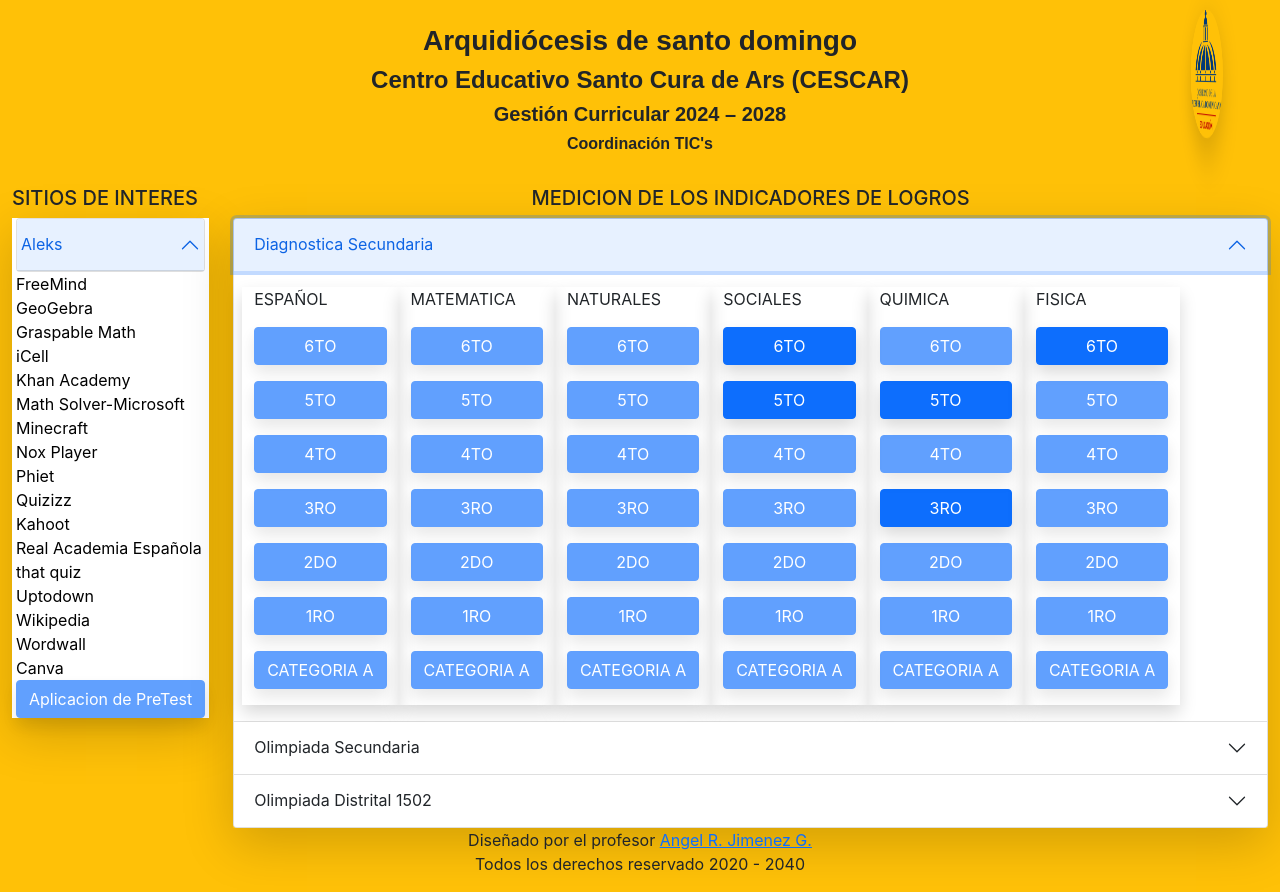
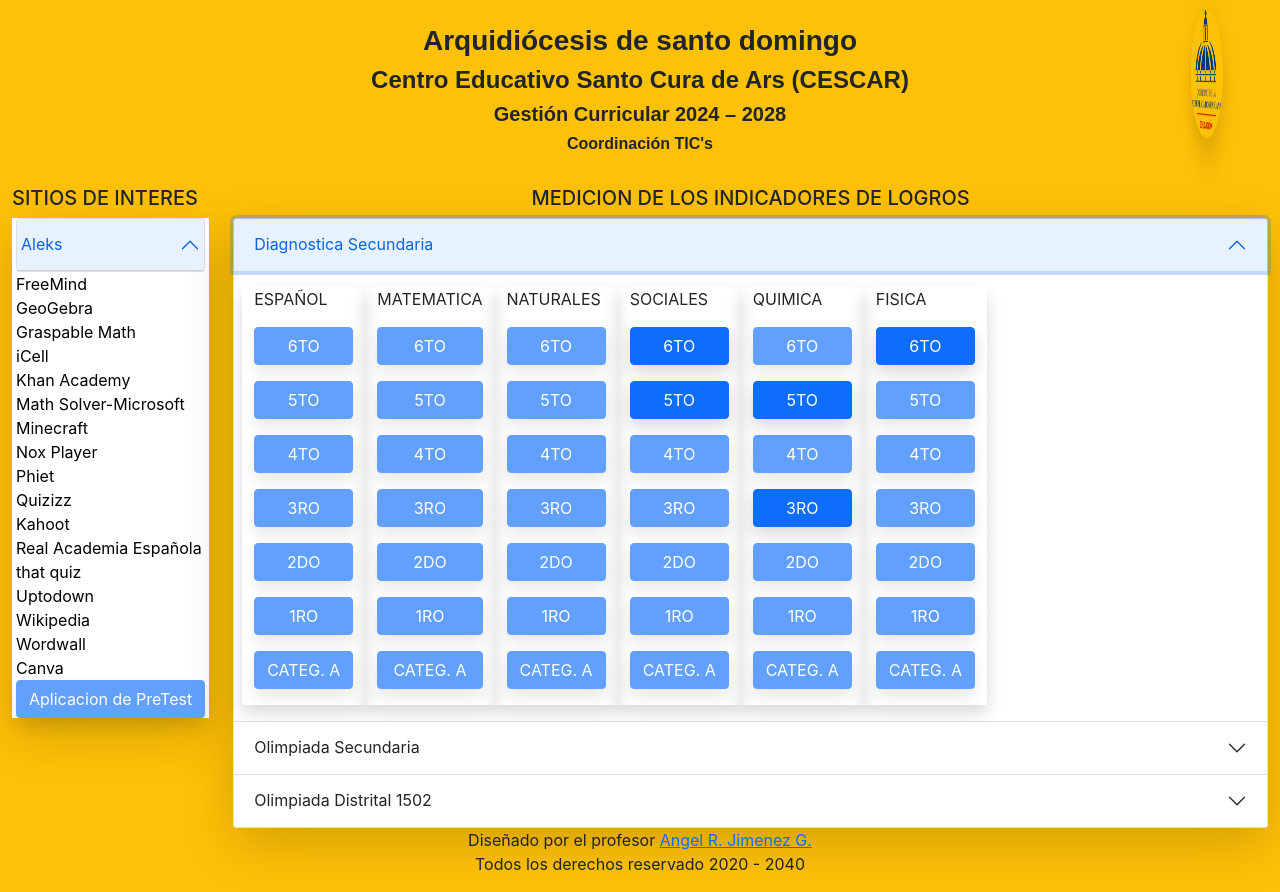
Before and after one commit to cescarsoporte/web, a React (Create React App) app: page / in a window 1280 px wide. Both pictures are taken after a click on the tab "Diagnostica Secundaria". Built offline with nearby package versions, Linux system fonts and the light colour scheme.

Commit message:
Reducir titulo de categoria a categ.

```diff
--- a/src/components/DiagSec.js
+++ b/src/components/DiagSec.js
@@ -12,7 +12,7 @@ const DiagSec = () => {
                             <li><a className="btn btn-primary disabled shadow w-100" href="#" target="_blank" title="OLIMPIADA DE LENGUA ESPAÑOLA CENTRO EDUCATIVO SANTO CURA DE ARS">3RO</a></li><p />
                             <li><a className="btn btn-primary disabled shadow w-100" href="#" target="_blank" title="OLIMPIADA DE LENGUA ESPAÑOLA CENTRO EDUCATIVO SANTO CURA DE ARS">2DO</a></li><p />
                             <li><a className="btn btn-primary disabled shadow w-100" href="#" target="_blank" title="OLIMPIADA DE LENGUA ESPAÑOLA CENTRO EDUCATIVO SANTO CURA DE ARS">1RO</a></li><p />
-                            <li><a className="btn btn-primary disabled shadow w-100" href="#" target="_blank" title="Olimpíadas de lengua española, categoría A: (5to y 6to de primaria).">CATEGORIA A</a></li><p />
+                            <li><a className="btn btn-primary disabled shadow w-100" href="#" target="_blank" title="Olimpíadas de lengua española, categoría A: (5to y 6to de primaria).">CATEG. A</a></li><p />
                         </ul>
                     </div>
                     <div className="col-1 col-sm-2 secundaria shadow w-auto">
@@ -24,7 +24,7 @@ const DiagSec = () => {
                             <li><a className="btn btn-primary disabled shadow w-100" href="#" target="_blank" title="OLIMPIADA INTERNA DE MATEMATICA-CENTRO EDUCATIVO SANTO CURA DE ARS">3RO</a></li><p />
                             <li><a className="btn btn-primary disabled shadow w-100" href="#" target="_blank" title="OLIMPIADA INTERNA DE MATEMATICA-CENTRO EDUCATIVO SANTO CURA DE ARS">2DO</a></li><p />
                             <li><a className="btn btn-primary disabled shadow w-100" href="#" target="_blank" title="OLIMPIADA INTERNA DE MATEMATICA-CENTRO EDUCATIVO SANTO CURA DE ARS">1RO</a></li><p />
-                            <li><a className="btn btn-primary disabled shadow w-100" href="#" target="_blank" title="Olimpíadas de matematica, categoría A: (5to y 6to de primaria).">CATEGORIA A</a></li><p />
+                            <li><a className="btn btn-primary disabled shadow w-100" href="#" target="_blank" title="Olimpíadas de matematica, categoría A: (5to y 6to de primaria).">CATEG. A</a></li><p />
                         </ul>
                     </div>
                     <div className="col-1 col-sm-2 secundaria shadow w-auto">
@@ -36,7 +36,7 @@ const DiagSec = () => {
                             <li><a className="btn btn-primary disabled shadow w-100" href="https://docs.google.com/forms/d/e/1FAIpQLSfHPzjosOccNOSprtV3QnNwn1jCunyHQdK9uV_mpQlMpA5iVA/viewform" target="_blank" title="OLIMPIADA INTERNA DE CIENCIAS NATURALES-CENTRO EDUCATIVO SANTO CURA DE ARS">3RO</a></li><p />
                             <li><a className="btn btn-primary disabled shadow w-100" href="#" target="_blank" title="OLIMPIADA INTERNA DE CIENCIAS NATURALES-CENTRO EDUCATIVO SANTO CURA DE ARS">2DO</a></li><p />
                             <li><a className="btn btn-primary disabled shadow w-100" href="#" target="_blank" title="OLIMPIADA INTERNA DE CIENCIAS NATURALES-CENTRO EDUCATIVO SANTO CURA DE ARS">1RO</a></li><p />
-                            <li><a className="btn btn-primary disabled shadow w-100" href="#" target="_blank" title="Olimpíadas de lengua española, categoría A: (5to y 6to de primaria).">CATEGORIA A</a></li><p />
+                            <li><a className="btn btn-primary disabled shadow w-100" href="#" target="_blank" title="Olimpíadas de lengua española, categoría A: (5to y 6to de primaria).">CATEG. A</a></li><p />
                         </ul>
                     </div>
                     <div className="col-1 col-sm-2 secundaria shadow w-auto">
@@ -48,7 +48,7 @@ const DiagSec = () => {
                             <li><a className="btn btn-primary disabled shadow w-100" href="#" target="_blank" title="OLIMPIADA INTERNA DE CIENCIAS SOCIALES-CENTRO EDUCATIVO SANTO CURA DE ARS">3RO</a></li><p />
                             <li><a className="btn btn-primary disabled shadow w-100" href="#" target="_blank" title="OLIMPIADA INTERNA DE CIENCIAS SOCIALES-CENTRO EDUCATIVO SANTO CURA DE ARS">2DO</a></li><p />
                             <li><a className="btn btn-primary disabled shadow w-100" href="#" target="_blank" title="OLIMPIADA INTERNA DE CIENCIAS SOCIALES-CENTRO EDUCATIVO SANTO CURA DE ARS">1RO</a></li><p />
-                            <li><a className="btn btn-primary disabled shadow w-100" href="#" target="_blank" title="Olimpíadas de lengua española, categoría A: (5to y 6to de primaria).">CATEGORIA A</a></li><p />
+                            <li><a className="btn btn-primary disabled shadow w-100" href="#" target="_blank" title="Olimpíadas de lengua española, categoría A: (5to y 6to de primaria).">CATEG. A</a></li><p />
                         </ul>
                     </div>
 					<div className="col-1 col-sm-2 secundaria shadow w-auto">
@@ -60,7 +60,7 @@ const DiagSec = () => {
                             <li><a className="btn btn-primary shadow w-100" href="https://docs.google.com/forms/d/e/1FAIpQLSfHPzjosOccNOSprtV3QnNwn1jCunyHQdK9uV_mpQlMpA5iVA/viewform" target="_blank" title="OLIMPIADA INTERNA DE QUIMICA-CENTRO EDUCATIVO SANTO CURA DE ARS">3RO</a></li><p />
                             <li><a className="btn btn-primary disabled shadow w-100" href="#" target="_blank" title="OLIMPIADA INTERNA DE QUIMICA-CENTRO EDUCATIVO SANTO CURA DE ARS">2DO</a></li><p />
                             <li><a className="btn btn-primary disabled shadow w-100" href="#" target="_blank" title="OLIMPIADA INTERNA DE QUIMICA-CENTRO EDUCATIVO SANTO CURA DE ARS">1RO</a></li><p />
-                            <li><a className="btn btn-primary disabled shadow w-100" href="#" target="_blank" title="Olimpíadas de quimica, categoría A: (5to y 6to de primaria).">CATEGORIA A</a></li><p />
+                            <li><a className="btn btn-primary disabled shadow w-100" href="#" target="_blank" title="Olimpíadas de quimica, categoría A: (5to y 6to de primaria).">CATEG. A</a></li><p />
                         </ul>
                     </div>
 					<div className="col-1 col-sm-2 secundaria shadow w-auto">
@@ -72,7 +72,7 @@ const DiagSec = () => {
                             <li><a className="btn btn-primary disabled shadow w-100" href="#" target="_blank" title="OLIMPIADA INTERNA DE FISICA-CENTRO EDUCATIVO SANTO CURA DE ARS">3RO</a></li><p />
                             <li><a className="btn btn-primary disabled shadow w-100" href="#" target="_blank" title="OLIMPIADA INTERNA DE FISICA-CENTRO EDUCATIVO SANTO CURA DE ARS">2DO</a></li><p />
                             <li><a className="btn btn-primary disabled shadow w-100" href="#" target="_blank" title="OLIMPIADA INTERNA DE FISICA-CENTRO EDUCATIVO SANTO CURA DE ARS">1RO</a></li><p />
-                            <li><a className="btn btn-primary disabled shadow w-100" href="#" target="_blank" title="Olimpíadas de fisica, categoría A: (5to y 6to de primaria).">CATEGORIA A</a></li><p />
+                            <li><a className="btn btn-primary disabled shadow w-100" href="#" target="_blank" title="Olimpíadas de fisica, categoría A: (5to y 6to de primaria).">CATEG. A</a></li><p />
                         </ul>
                     </div>
                 </div>
```
